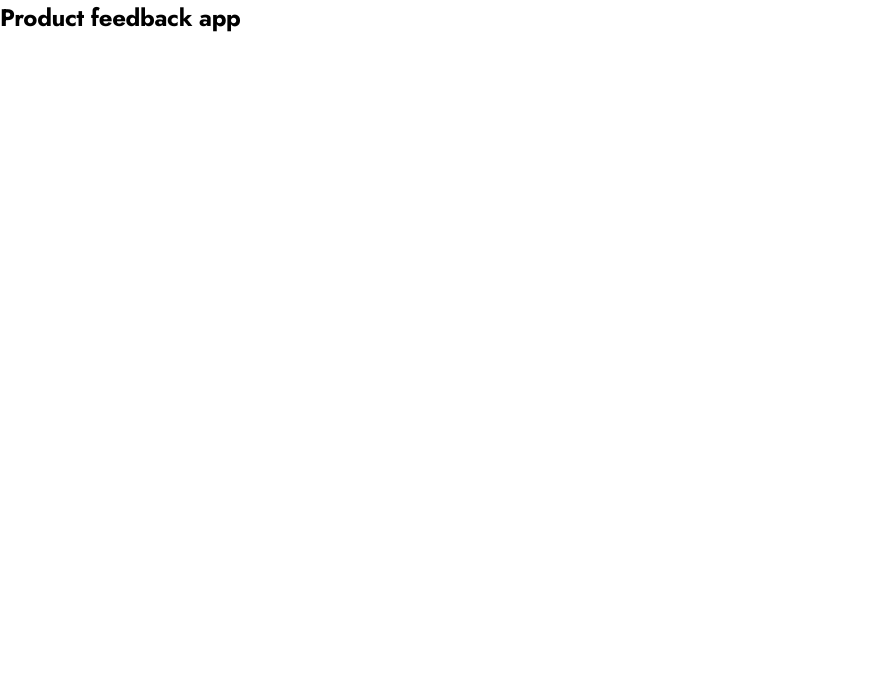
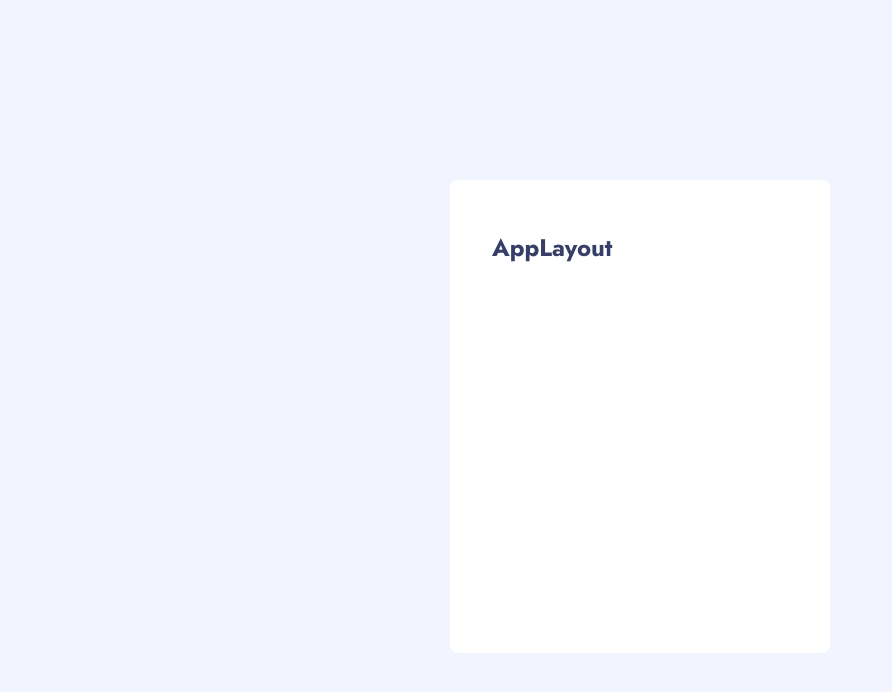
Before and after one commit to frrann/product-feedback-react, a React (Vite) app: page / in a window 1280 px wide. Shown: the top 692 px of the page, without its empty margins (0-892 px from the left). Built offline with nearby package versions, Linux system fonts and the light colour scheme.

Commit message:
Create a general layout of the app

```diff
--- a/src/App.jsx
+++ b/src/App.jsx
@@ -1,5 +1,17 @@
+import AppLayout from './ui/AppLayout';
+
 function App() {
-  return <h1>Product feedback app</h1>;
+  return (
+    <AppLayout>
+      <div className="mt-10 rounded-lg bg-neutral-white md:mt-16 xl:mt-0">
+        <div className="px-6 py-11 md:px-[42px] md:pt-[52px]">
+          <p className="text-lg font-bold text-blue-dark md:text-2xl">
+            AppLayout
+          </p>
+        </div>
+      </div>
+    </AppLayout>
+  );
 }
 
 export default App;
--- /dev/null
+++ b/src/ui/AppLayout.jsx
@@ -0,0 +1,9 @@
+function AppLayout({ children }) {
+  return (
+    <div className="grid h-screen bg-neutral-silver px-6 pb-12 pt-[34px] md:px-[114px] md:pb-[54px] md:pt-14 xl:px-[450px] xl:pb-[147px] xl:pt-[180px]">
+      {children}
+    </div>
+  );
+}
+
+export default AppLayout;
```
